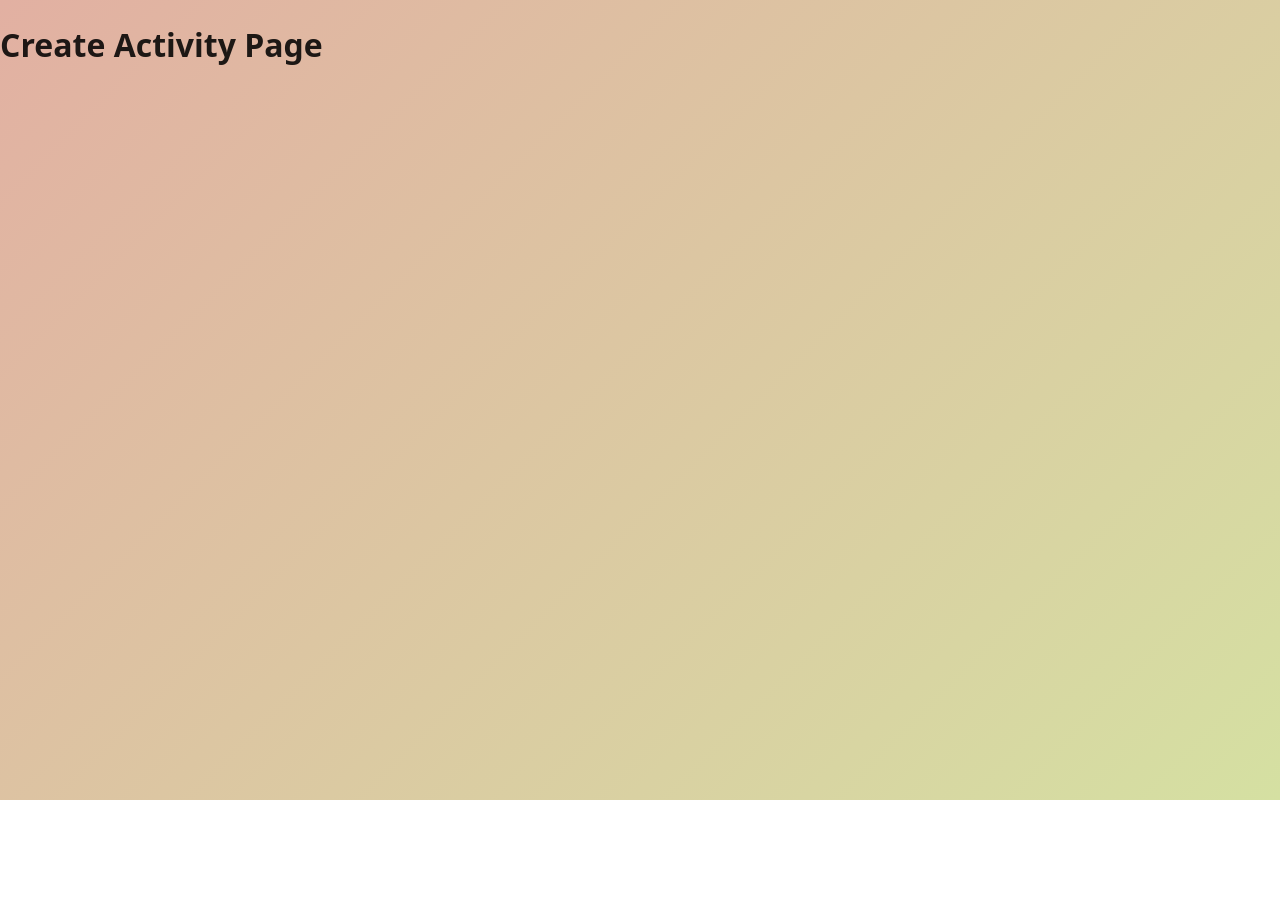
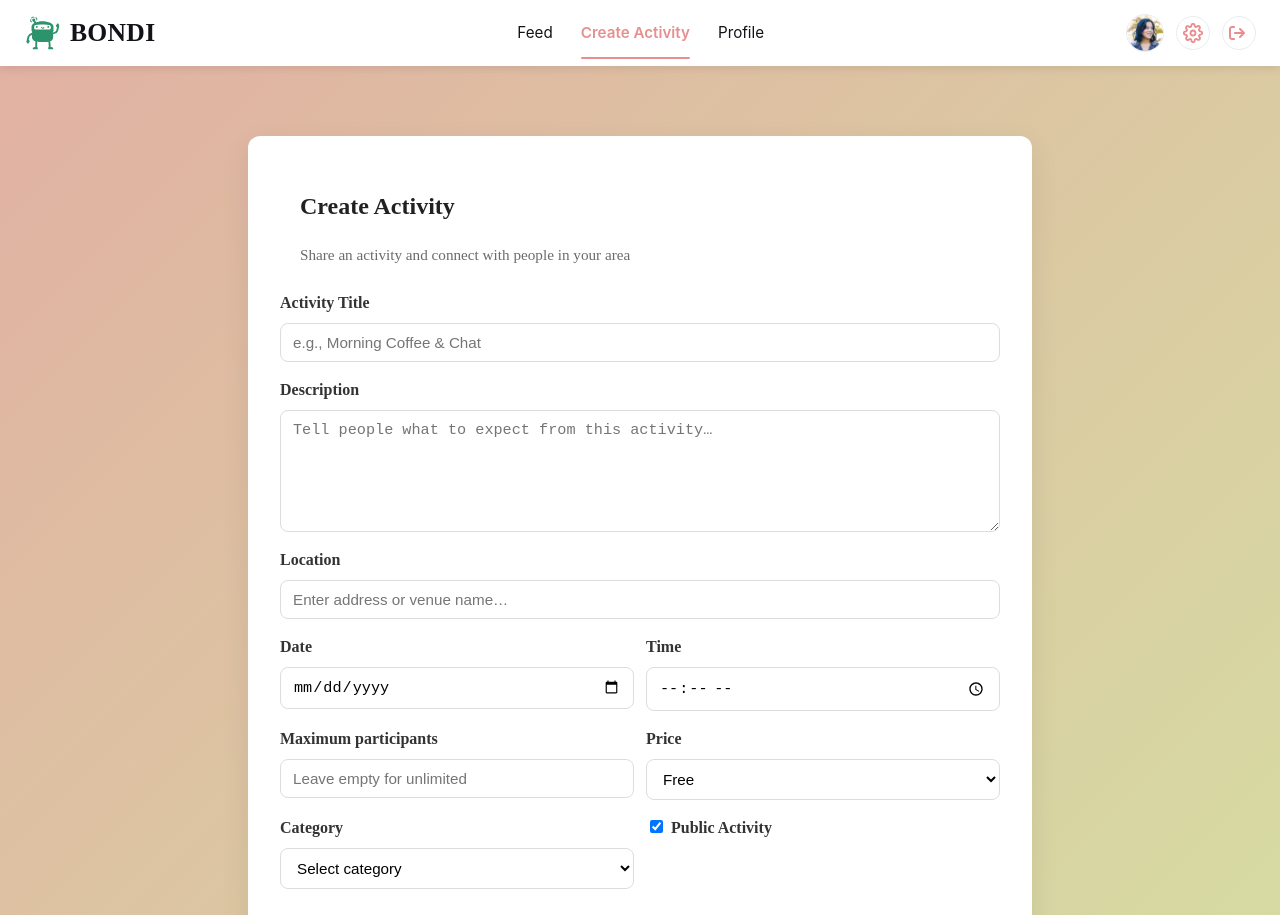
Before and after one commit to delpv/bondi-app, a React (Vite) app: page /create-activity in a window 1280 px wide. Shown: the top 915 px of the page. Before the commit the page ends 800 px from the top, so only its background shows below. Built offline with nearby package versions, Linux system fonts and the light colour scheme.

Commit message:
Create Activity page (#12)
* fixed naming conventions for folders then edited the imports

* created the New Activity page

* refactored with Components

```diff
--- /dev/null
+++ b/src/components/CreateActivity/Fields.jsx
@@ -0,0 +1,69 @@
+import React from "react";
+import styled from "styled-components";
+
+export const Field = styled.div`
+  display: flex;
+  flex-direction: column;
+  gap: 8px;
+  margin-bottom: 16px;
+
+  label {
+    font-weight: 600;
+    color: #333;
+  }
+
+  input,
+  textarea,
+  select {
+    padding: 10px 12px;
+    border-radius: 8px;
+    border: 1px solid #ddd;
+    font-size: 0.95rem;
+    background: #fff;
+  }
+
+  textarea {
+    resize: vertical;
+    min-height: 100px;
+  }
+`;
+
+export function TextField({ id, label, ...props }) {
+  return (
+    <Field>
+      <label htmlFor={id}>{label}</label>
+      <input id={id} {...props} />
+    </Field>
+  );
+}
+
+export function TextArea({ id, label, ...props }) {
+  return (
+    <Field>
+      <label htmlFor={id}>{label}</label>
+      <textarea id={id} {...props} />
+    </Field>
+  );
+}
+
+export function SelectField({ id, label, children, ...props }) {
+  return (
+    <Field>
+      <label htmlFor={id}>{label}</label>
+      <select id={id} {...props}>
+        {children}
+      </select>
+    </Field>
+  );
+}
+
+export function CheckboxField({ id, label, ...props }) {
+  return (
+    <Field>
+      <label htmlFor={id} style={{ fontWeight: 600 }}>
+        <input id={id} type="checkbox" style={{ marginRight: 8 }} {...props} />
+        {label}
+      </label>
+    </Field>
+  );
+}
--- /dev/null
+++ b/src/components/CreateActivity/Layout.jsx
@@ -0,0 +1,53 @@
+import styled from "styled-components";
+
+export const FormWrapper = styled.div`
+  background: #fff;
+  border-radius: 12px;
+  box-shadow: 0 10px 30px rgba(18, 22, 25, 0.08);
+  padding: 32px;
+  width: 100%;
+  max-width: 720px;
+  margin: 0 auto;
+`;
+
+export const FieldRow = styled.div`
+  display: grid;
+  grid-template-columns: 1fr 1fr;
+  gap: 12px;
+
+  @media (max-width: 700px) {
+    grid-template-columns: 1fr;
+  }
+`;
+
+export const Actions = styled.div`
+  display: flex;
+  gap: 12px;
+  margin-top: 12px;
+  flex-wrap: wrap;
+`;
+
+export const Primary = styled.button`
+  background: #2d936c;
+  color: white;
+  border: none;
+  padding: 12px 18px;
+  border-radius: 10px;
+  font-weight: 600;
+  cursor: pointer;
+  transition: background 0.2s ease;
+
+  &:hover {
+    background: #1a6840;
+  }
+`;
+
+export const Secondary = styled.button`
+  background: white;
+  color: #1a6840;
+  border: 1px solid #1a6840;
+  padding: 12px 18px;
+  border-radius: 10px;
+  font-weight: 600;
+  cursor: pointer;
+`;
--- a/src/pages/CreateActivity.jsx
+++ b/src/pages/CreateActivity.jsx
@@ -1,3 +1,173 @@
+import React, { useState } from "react";
+import NavBar from "../components/NavBar.jsx";
+import Footer from "../components/Footer.jsx";
+import { MainContainer } from "../components/styled/Middle.styled.jsx";
+import { SectionHeader } from "../components/styled/Feed.styled.jsx";
+
+
+import {
+  FormWrapper,
+  FieldRow,
+  Actions,
+  Primary,
+  Secondary,
+} from "../components/CreateActivity/Layout.jsx";
+
+import {
+  TextField,
+  TextArea,
+  SelectField,
+  CheckboxField,
+} from "../components/CreateActivity/Fields.jsx";
+
 export default function CreateActivity() {
-  return <h1>Create Activity Page</h1>
+  const [data, setData] = useState({
+    title: "",
+    description: "",
+    location: "",
+    date: "",
+    time: "",
+    max: "",
+    isPublic: true,
+    priceLabel: "Free",
+    category: "",
+  });
+
+  const onChange = (e) => {
+    const { name, value, type, checked } = e.target;
+    setData((d) => ({ ...d, [name]: type === "checkbox" ? checked : value }));
+  };
+
+  const onSubmit = (e) => {
+    e.preventDefault();
+    console.log("Create Activity:", data);
+    alert("Activity saved (demo). Check console for payload.");
+  };
+
+  return (
+    <>
+      <NavBar />
+      <MainContainer>
+        <FormWrapper>
+          <SectionHeader>
+            <h1>Create Activity</h1>
+            <p>Share an activity and connect with people in your area</p>
+          </SectionHeader>
+
+          <form onSubmit={onSubmit}>
+            <TextField
+              id="title"
+              name="title"
+              label="Activity Title"
+              placeholder="e.g., Morning Coffee & Chat"
+              value={data.title}
+              onChange={onChange}
+              required
+            />
+
+            <TextArea
+              id="description"
+              name="description"
+              label="Description"
+              placeholder="Tell people what to expect from this activity…"
+              value={data.description}
+              onChange={onChange}
+            />
+
+            <TextField
+              id="location"
+              name="location"
+              label="Location"
+              placeholder="Enter address or venue name…"
+              value={data.location}
+              onChange={onChange}
+            />
+
+            {/* Date & Time */}
+            <FieldRow>
+              <TextField
+                id="date"
+                name="date"
+                type="date"
+                label="Date"
+                value={data.date}
+                onChange={onChange}
+              />
+              <TextField
+                id="time"
+                name="time"
+                type="time"
+                label="Time"
+                value={data.time}
+                onChange={onChange}
+              />
+            </FieldRow>
+
+            {/* Participants & Price */}
+            <FieldRow>
+              <TextField
+                id="max"
+                name="max"
+                type="number"
+                min="0"
+                label="Maximum participants"
+                placeholder="Leave empty for unlimited"
+                value={data.max}
+                onChange={onChange}
+              />
+              <SelectField
+                id="priceLabel"
+                name="priceLabel"
+                label="Price"
+                value={data.priceLabel}
+                onChange={onChange}
+              >
+                <option value="Free">Free</option>
+                <option value="Paid">Paid</option>
+                <option value="Donation">Donation</option>
+              </SelectField>
+            </FieldRow>
+
+            {/* Category & Public */}
+            <FieldRow>
+              <SelectField
+                id="category"
+                name="category"
+                label="Category"
+                value={data.category}
+                onChange={onChange}
+              >
+                <option value="">Select category</option>
+                <option value="sports">Sports</option>
+                <option value="food">Food</option>
+                <option value="arts">Arts</option>
+                <option value="outdoors">Outdoors</option>
+                <option value="wellness">Wellness</option>
+              </SelectField>
+
+              <CheckboxField
+                id="isPublic"
+                name="isPublic"
+                label="Public Activity"
+                checked={data.isPublic}
+                onChange={onChange}
+              />
+            </FieldRow>
+
+            {/* Buttons */}
+            <Actions>
+              <Secondary
+                type="button"
+                onClick={() => alert("Draft saved (demo)")}
+              >
+                Save draft
+              </Secondary>
+              <Primary type="submit">Publish Activity</Primary>
+            </Actions>
+          </form>
+        </FormWrapper>
+      </MainContainer>
+      <Footer />
+    </>
+  );
 }
```
Also changed, not shown: src/pages/Feed.jsx (+9 -9 lines), 1 other file (tests, documents, lock files or other folders).
